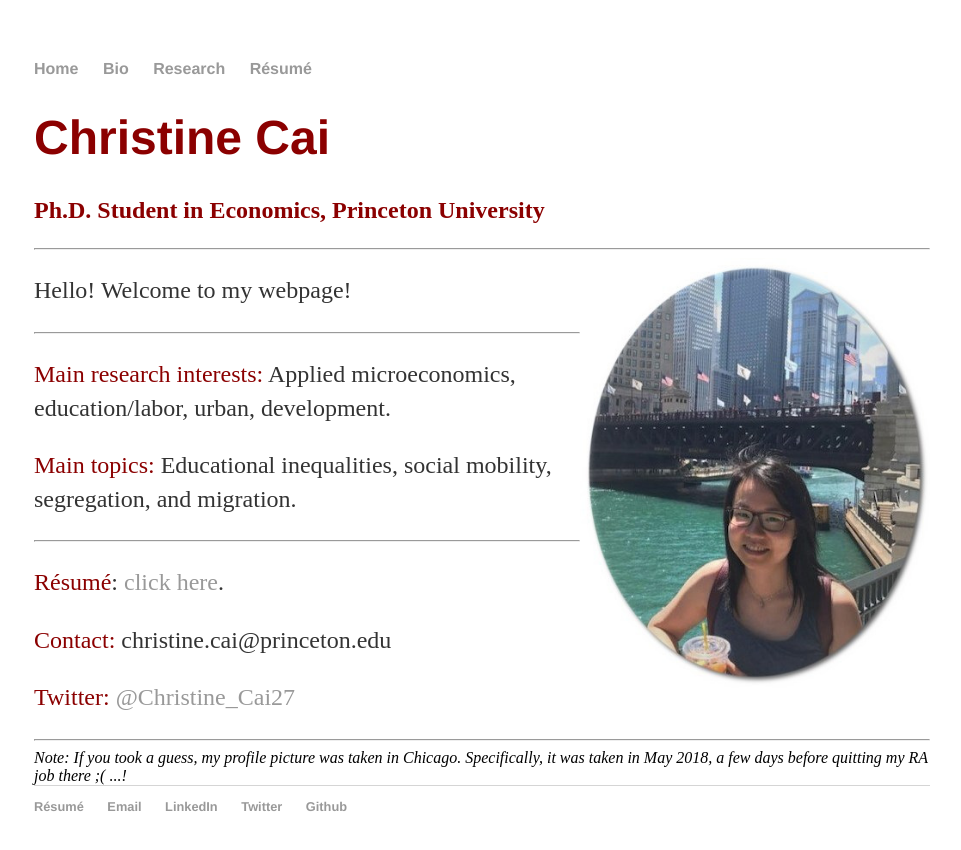
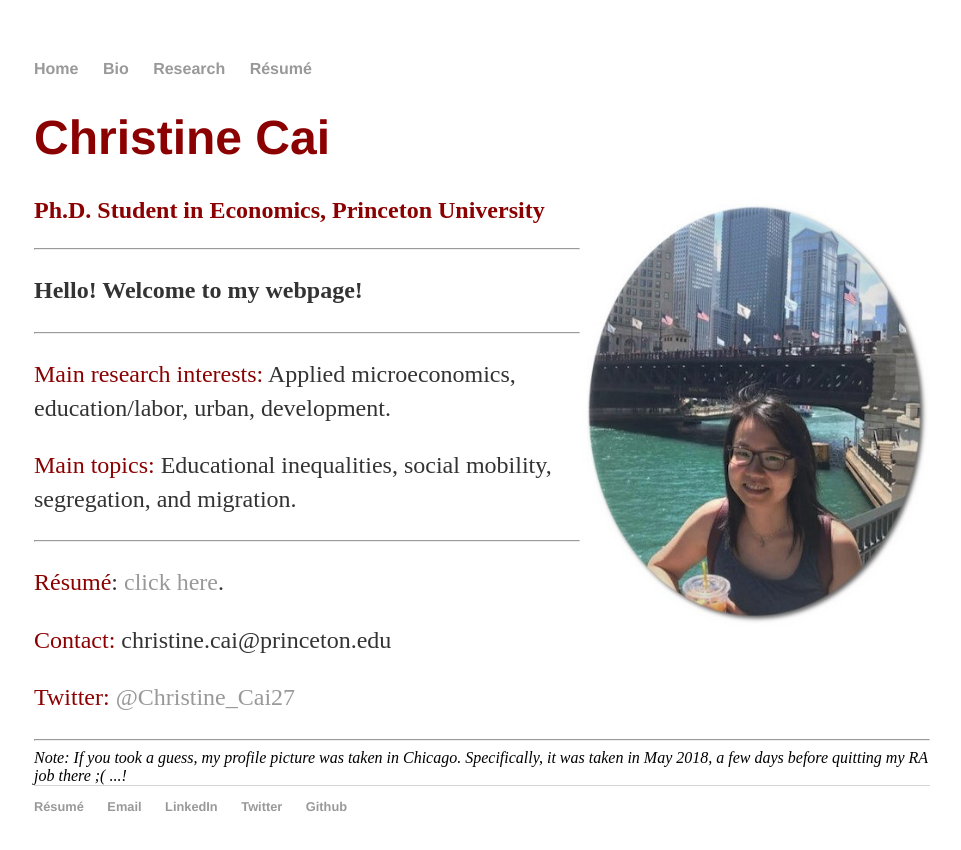
Before and after one commit to christinecai/christinecai.github.io, a Jekyll site: the page built from index.html, in a window 1280 px wide. Shown: the top 850 px of the page, without its empty margins (158-1119 px from the left). Built offline with Jekyll 4.4.1, drawn with Linux system fonts in a browser that asks for light colours.

Commit message:
Update index.html

```diff
--- a/index.html
+++ b/index.html
@@ -8,13 +8,14 @@ title: Christine Cai
 	<div class="col-sm-4">
 
 		<p class="lead"><h1><font color="darkred">Christine Cai</font></h1></p>
-		<p class="lead"><h2><font color="darkred">Ph.D. Student in Economics, Princeton University</font></h2></p>
+
+		<img align="right" src="pix/pic_website.jpg" width="350" height="430" alt="" title="May 2018, Chicago, IL, USA" />
+
+		<p><h2><font color="darkred">Ph.D. Student in Economics, Princeton University</font></h2></p>
 
 		<hr />
 
-		<img align="right" src="pix/pic_website.jpg" width="350" height="430" alt="" title="May 2018, Chicago, IL, USA" />
-
-		<p>Hello! Welcome to my webpage!</p>
+		<p><strong>Hello! Welcome to my webpage!</strong></p>
 
 		<hr />
 
```
